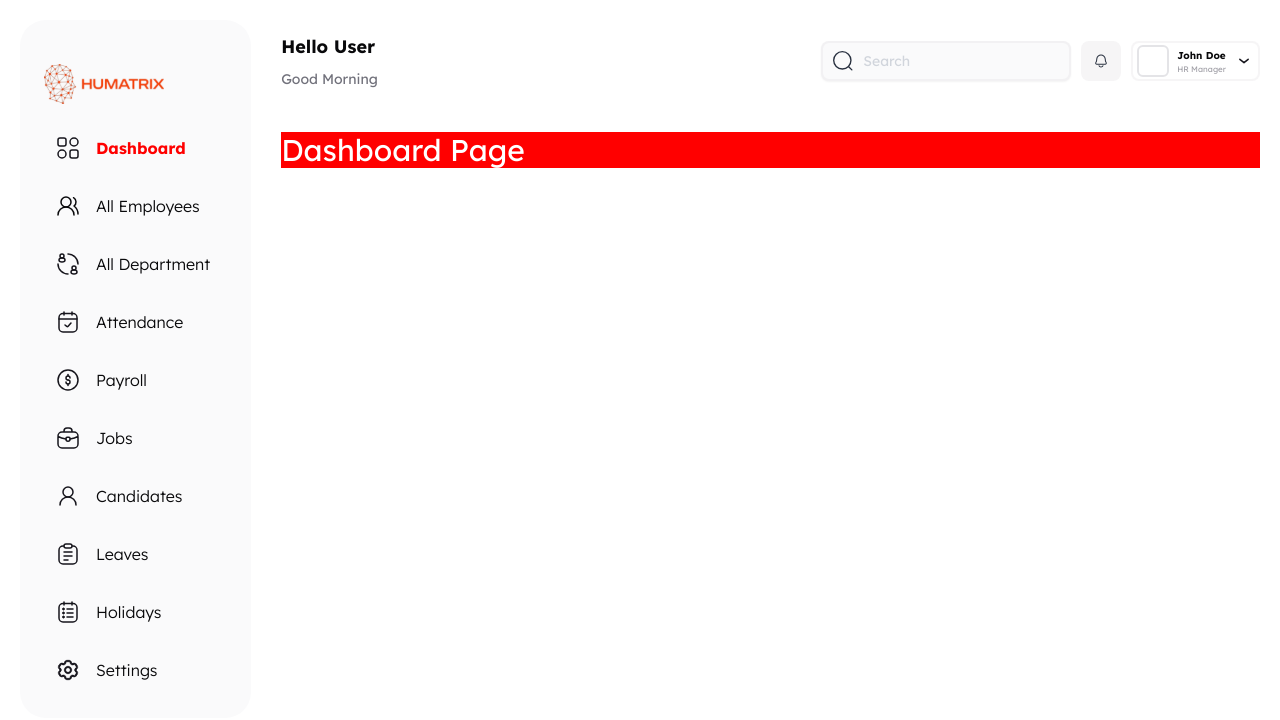
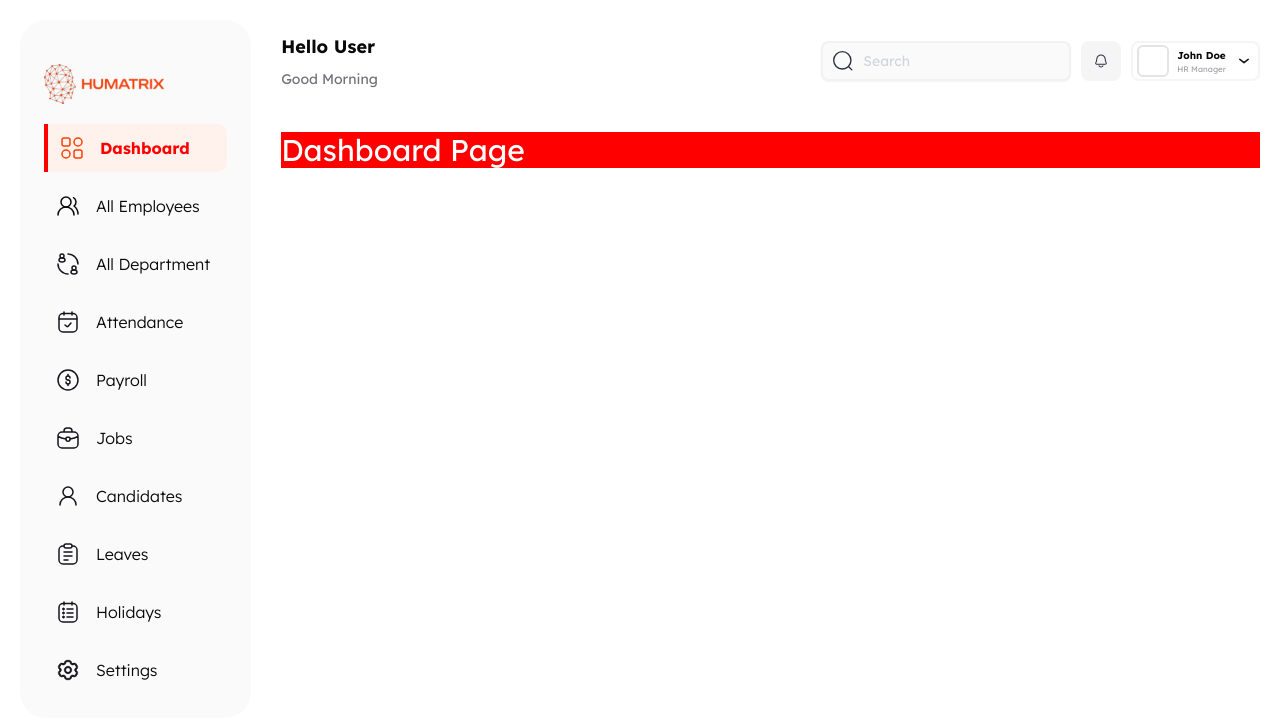
Before and after one commit to Owdyey/hris, a Next.js app: page / in a window 1280 px wide. Shown: the top 720 px of the page. Built offline with nearby package versions, Linux system fonts and the light colour scheme.

Commit message:
fix sidebar highlighting

```diff
--- a/components/custom/navigation/sidebar/index.tsx
+++ b/components/custom/navigation/sidebar/index.tsx
@@ -7,7 +7,8 @@ import Image from "next/image";
 
 export default function Sidebar() {
     const pathname = usePathname();
-    const path = "/" + pathname.split("/").filter(Boolean)[0];
+    const path = pathname.split("/").filter(Boolean)[0] || "/";
+
     return (
         <div className="w-[280px] bg-gray-400 rounded-4xl p-6">
             <Image
@@ -23,19 +24,19 @@ export default function Sidebar() {
                         href={url}
                         key={url}
                         className={`p-3 ${
-                            path == url
+                            path === url
                                 ? "bg-[#FFF1EB] border-l-4 border-primary rounded-br-lg rounded-tr-lg"
                                 : ""
                         }`}
                     >
                         <p
                             className={`flex align-middle gap-4  text-[16px] ${
-                                pathname == url
+                                path === url
                                     ? "text-primary-foreground font-bold"
                                     : "font-light"
                             }`}
                         >
-                            <Icon active={path == url} />
+                            <Icon active={path === url} />
                             {label}
                         </p>
                     </Link>
```
